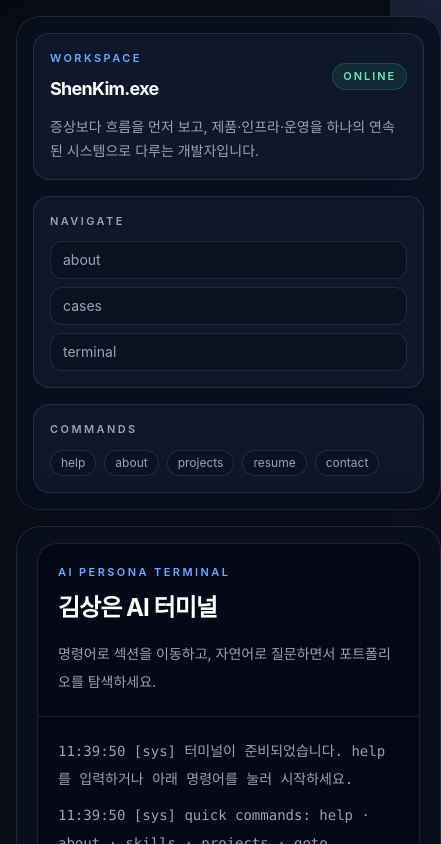
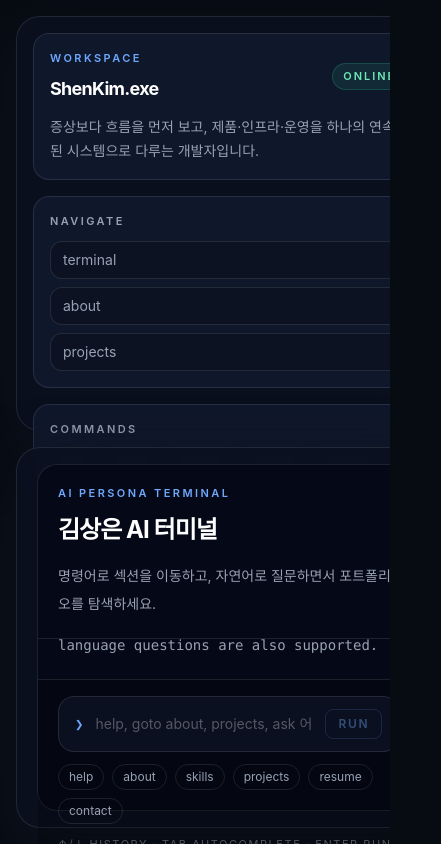
Before and after one commit to SangAu124/ShenKimWeb, a Next.js app: page / in a window 390 px wide. Shown: the top 844 px of the page, 441 px wide, since content can reach past the window. Built offline with nearby package versions, Linux system fonts and the light colour scheme.

Commit message:
feat: about, projects 같은 page들 라우팅 구현

```diff
--- a/app/page.tsx
+++ b/app/page.tsx
@@ -1,21 +1,18 @@
-import { ContextPanels } from '@/components/context-panels'
 import { PersonaChatSection } from '@/components/persona-chat-section'
 import { SidebarShell } from '@/components/sidebar-shell'
 import { portfolioContent } from '@/data/portfolio'
 
 export default function HomePage() {
   return (
-    <main className="min-h-screen bg-bg text-text">
-      <div className="mx-auto flex min-h-screen w-full max-w-[1520px] flex-col px-4 py-4 md:px-6 xl:px-8">
-        <div className="grid min-h-[calc(100vh-2rem)] gap-4 xl:grid-cols-[280px_minmax(0,1fr)]">
+    <main className="h-screen overflow-hidden bg-bg text-text">
+      <div className="mx-auto flex h-screen w-full max-w-[1520px] flex-col px-4 py-4 md:px-6 xl:px-8">
+        <div className="grid h-full min-h-0 gap-4 xl:grid-cols-[280px_minmax(0,1fr)]">
           <SidebarShell />
 
-          <section className="flex min-h-0 flex-col gap-4">
-            <div className="rounded-[24px] border border-white/10 bg-[#0b1020]/90 shadow-panel backdrop-blur px-5 py-4">
+          <section className="min-h-0">
+            <div className="h-full rounded-[24px] border border-white/10 bg-[#0b1020]/90 shadow-panel backdrop-blur px-5 py-4">
               <PersonaChatSection content={portfolioContent.persona} />
             </div>
-
-            <ContextPanels />
           </section>
         </div>
       </div>
--- /dev/null
+++ b/app/projects/page.tsx
@@ -0,0 +1,35 @@
+import { SidebarShell } from '@/components/sidebar-shell'
+import { portfolioContent } from '@/data/portfolio'
+
+export default function ProjectsPage() {
+  return (
+    <main className="min-h-screen bg-bg text-text">
+      <div className="mx-auto flex min-h-screen w-full max-w-[1520px] flex-col px-4 py-4 md:px-6 xl:px-8">
+        <div className="grid min-h-[calc(100vh-2rem)] gap-4 xl:grid-cols-[280px_minmax(0,1fr)]">
+          <SidebarShell />
+
+          <section className="rounded-[24px] border border-white/10 bg-[#0b1020]/90 p-6 shadow-panel backdrop-blur">
+            <p className="text-[11px] font-semibold uppercase tracking-[0.22em] text-accent">projects</p>
+            <h1 className="mt-3 text-3xl font-bold tracking-[-0.04em] text-white">Project Registry</h1>
+            <div className="mt-6 grid gap-4">
+              {portfolioContent.profileAssets.projects.map((project) => (
+                <article key={project.slug} className="rounded-2xl border border-white/10 bg-[#0f172a] p-5">
+                  <p className="text-[11px] font-semibold uppercase tracking-[0.18em] text-muted">{project.slug}</p>
+                  <h2 className="mt-2 text-xl font-semibold tracking-[-0.03em]">{project.title}</h2>
+                  <p className="mt-3 text-sm leading-7 text-muted">{project.summary}</p>
+                  <div className="mt-4 flex flex-wrap gap-2">
+                    {project.tags.map((tag) => (
+                      <span key={tag} className="rounded-full border border-white/10 px-2.5 py-1 text-xs text-muted">
+                        {tag}
+                      </span>
+                    ))}
+                  </div>
+                </article>
+              ))}
+            </div>
+          </section>
+        </div>
+      </div>
+    </main>
+  )
+}
--- a/components/persona-chat-section.tsx
+++ b/components/persona-chat-section.tsx
@@ -1,5 +1,6 @@
 'use client'
 
+import Link from 'next/link'
 import { useEffect, useMemo, useRef, useState } from 'react'
 import { resolvePersonaResponse } from '@/lib/chat-resolver'
 import { EXAMPLE_QUESTIONS } from '@/lib/persona-responses'
@@ -13,13 +14,17 @@ import type { PersonaSectionContent } from '@/data/portfolio'
 type TerminalMessage = {
   type: 'command' | 'system' | 'assistant' | 'error'
   content: string
+  cta?: {
+    label: string
+    href: string
+  }
 }
 
 interface PersonaChatSectionProps {
   content: PersonaSectionContent
 }
 
-const QUICK_COMMANDS = ['help', 'about', 'skills', 'projects', 'goto scenario', 'goto about']
+const QUICK_COMMANDS = ['help', 'about', 'skills', 'projects', 'resume', 'contact']
 
 const SECTION_SELECTOR: Record<TerminalSectionId, string> = {
   hero: 'main',
@@ -72,9 +77,9 @@ export function PersonaChatSection({ content }: PersonaChatSectionProps) {
     }
   }
 
-  async function appendOutput(type: TerminalMessage['type'], content: string) {
+  async function appendOutput(message: TerminalMessage) {
     await new Promise((resolve) => setTimeout(resolve, 120))
-    setMessages((prev) => [...prev, { type, content }])
+    setMessages((prev) => [...prev, message])
   }
 
   async function runTerminalInput(text: string) {
@@ -96,13 +101,16 @@ export function PersonaChatSection({ content }: PersonaChatSectionProps) {
     }
 
     if (commandResult?.type === 'output') {
-      await appendOutput('system', commandResult.content)
+      await appendOutput({ type: 'system', content: commandResult.content, cta: commandResult.cta })
       if (commandResult.navigateTo) navigateToSection(commandResult.navigateTo)
       return
     }
 
     if (commandResult?.type === 'unknown') {
-      await appendOutput('error', `${commandResult.content}\ntry: ${commandResult.suggestions.join(' | ')}`)
+      await appendOutput({
+        type: 'error',
+        content: `${commandResult.content}\ntry: ${commandResult.suggestions.join(' | ')}`,
+      })
       return
     }
 
@@ -111,9 +119,9 @@ export function PersonaChatSection({ content }: PersonaChatSectionProps) {
     try {
       const question = explicitAsk ? trimmed.slice(4).trim() : trimmed
       const response = await resolvePersonaResponse(question)
-      await appendOutput('assistant', response)
+      await appendOutput({ type: 'assistant', content: response })
     } catch {
-      await appendOutput('error', 'request failed. try again with a different command or question.')
+      await appendOutput({ type: 'error', content: 'request failed. try again with a different command or question.' })
     } finally {
       setIsLoading(false)
     }
@@ -194,7 +202,7 @@ export function PersonaChatSection({ content }: PersonaChatSectionProps) {
   }
 
   return (
-    <section id="persona" className="flex min-h-[720px] flex-col rounded-[20px] border border-white/10 bg-[#050816]">
+    <section id="persona" className="flex h-full min-h-0 flex-col rounded-[20px] border border-white/10 bg-[#050816]">
       <div className="border-b border-white/10 px-5 py-5">
         <div className="flex items-start justify-between gap-4">
           <div>
@@ -221,9 +229,21 @@ export function PersonaChatSection({ content }: PersonaChatSectionProps) {
 
           {messages.map((msg, idx) => (
             <div key={`${msg.type}-${idx}`} className={`whitespace-pre-wrap break-words ${lineColor(msg.type)}`}>
-              <span className="mr-3 text-white/35">{formatTimestamp()}</span>
-              <span className="mr-3 uppercase text-white/35">[{linePrefix(msg.type)}]</span>
-              <span>{msg.content}</span>
+              <div>
+                <span className="mr-3 text-white/35">{formatTimestamp()}</span>
+                <span className="mr-3 uppercase text-white/35">[{linePrefix(msg.type)}]</span>
+                <span>{msg.content}</span>
+              </div>
+              {msg.cta && (
+                <div className="mt-2 ml-[92px]">
+                  <Link
+                    href={msg.cta.href}
+                    className="inline-flex rounded-full border border-accent/40 px-3 py-1 text-xs text-accent transition-colors hover:bg-accent/10"
+                  >
+                    {msg.cta.label}
+                  </Link>
+                </div>
+              )}
             </div>
           ))}
 
--- a/components/sidebar-shell.tsx
+++ b/components/sidebar-shell.tsx
@@ -1,9 +1,9 @@
 import { portfolioContent } from '@/data/portfolio'
 
 const quickSections = [
-  { label: 'about', href: '#about' },
-  { label: 'cases', href: '#cases' },
-  { label: 'terminal', href: '#persona' },
+  { label: 'terminal', href: '/' },
+  { label: 'about', href: '/about' },
+  { label: 'projects', href: '/projects' },
 ]
 
 const suggestedCommands = ['help', 'about', 'projects', 'resume', 'contact']
@@ -12,7 +12,7 @@ export function SidebarShell() {
   const { header, hero, knowledgeBase } = portfolioContent
 
   return (
-    <aside className="flex h-full flex-col gap-4 rounded-[24px] border border-white/10 bg-[#0b1020]/90 p-4 shadow-panel backdrop-blur">
+    <aside className="flex h-full min-h-0 flex-col gap-4 rounded-[24px] border border-white/10 bg-[#0b1020]/90 p-4 shadow-panel backdrop-blur">
       <div className="rounded-2xl border border-white/10 bg-[#0f172a] p-4">
         <div className="flex items-center justify-between gap-3">
           <div>
--- a/lib/terminal-commands.ts
+++ b/lib/terminal-commands.ts
@@ -10,6 +10,10 @@ export type TerminalCommandResult =
       type: 'output'
       content: string
       navigateTo?: TerminalSectionId
+      cta?: {
+        label: string
+        href: string
+      }
     }
   | {
       type: 'unknown'
@@ -45,9 +49,9 @@ export const TERMINAL_COMMANDS = [
 
 function formatProject(project: (typeof portfolioContent.profileAssets.projects)[number]) {
   return [
-    `${project.title} (${project.slug})`,
-    `- ${project.summary}`,
-    `- tags: ${project.tags.join(', ')}`,
+    `${project.title}`,
+    `${project.summary}`,
+    `tags: ${project.tags.join(', ')}`,
   ].join('\n')
 }
 
@@ -66,17 +70,17 @@ export function parseTerminalCommand(input: string): TerminalCommandResult | nul
       type: 'output',
       content: [
         'Available commands:',
-        '- help : show available terminal commands',
-        '- clear : clear terminal history',
-        '- about : explain the operator profile',
-        '- skills : show core strengths and technical focus',
-        '- projects : show recent project snapshots',
-        '- search <keyword> : search project and knowledge assets',
-        '- open <project> : open a named project detail',
-        '- resume : show concise resume summary',
-        '- contact : show contact information',
-        '- goto <hero|scenario|persona|about|cases> : navigate to a section',
-        '- ask <question> : ask a natural language question explicitly',
+        '- help',
+        '- clear',
+        '- about',
+        '- skills',
+        '- projects',
+        '- search <keyword>',
+        '- open <project>',
+        '- resume',
+        '- contact',
+        '- goto <hero|scenario|persona|about|cases>',
+        '- ask <question>',
       ].join('\n'),
     }
   }
@@ -88,6 +92,10 @@ export function parseTerminalCommand(input: string): TerminalCommandResult | nul
         portfolioContent.knowledgeBase.identity.summary,
         portfolioContent.knowledgeBase.identity.detail,
       ].join(' '),
+      cta: {
+        label: 'about 페이지 열기',
+        href: '/about',
+      },
     }
   }
 
@@ -113,7 +121,10 @@ export function parseTerminalCommand(input: string): TerminalCommandResult | nul
         '',
         'tip: use `open <project>` for details',
       ].join('\n'),
-      navigateTo: 'cases',
+      cta: {
+        label: 'projects 페이지 열기',
+        href: '/projects',
+      },
     }
   }
 
@@ -124,6 +135,10 @@ export function parseTerminalCommand(input: string): TerminalCommandResult | nul
         'Resume summary:',
         ...portfolioContent.profileAssets.resumeSummary.map((item) => `- ${item}`),
       ].join('\n'),
+      cta: {
+        label: 'about 페이지 열기',
+        href: '/about',
+      },
     }
   }
 
@@ -133,10 +148,14 @@ export function parseTerminalCommand(input: string): TerminalCommandResult | nul
       type: 'output',
       content: [
         'Contact:',
-        `- email: ${contact.email}`,
-        `- website: ${contact.website}`,
-        `- note: ${contact.note}`,
+        `email: ${contact.email}`,
+        `website: ${contact.website}`,
+        `${contact.note}`,
       ].join('\n'),
+      cta: {
+        label: 'website 열기',
+        href: contact.website,
+      },
     }
   }
 
@@ -166,12 +185,13 @@ export function parseTerminalCommand(input: string): TerminalCommandResult | nul
       content: [
         `Search results for: ${keyword}`,
         ...(projectMatches.length > 0
-          ? ['','Projects:', ...projectMatches.map((project) => `- ${project.slug}: ${project.title}`)]
+          ? ['', 'Projects:', ...projectMatches.map((project) => `- ${project.slug}: ${project.title}`)]
           : []),
         ...(knowledgeMatches.length > 0
           ? ['', 'Knowledge:', ...knowledgeMatches.map((item) => `- ${item}`)]
           : []),
       ].join('\n'),
+      cta: projectMatches.length > 0 ? { label: 'projects 페이지 열기', href: '/projects' } : undefined,
     }
   }
 
@@ -192,7 +212,10 @@ export function parseTerminalCommand(input: string): TerminalCommandResult | nul
     return {
       type: 'output',
       content: formatProject(project),
-      navigateTo: 'cases',
+      cta: {
+        label: 'projects 페이지 열기',
+        href: '/projects',
+      },
     }
   }
 
```
Also changed, not shown: app/about/page.tsx (added, +28 -0 lines).
